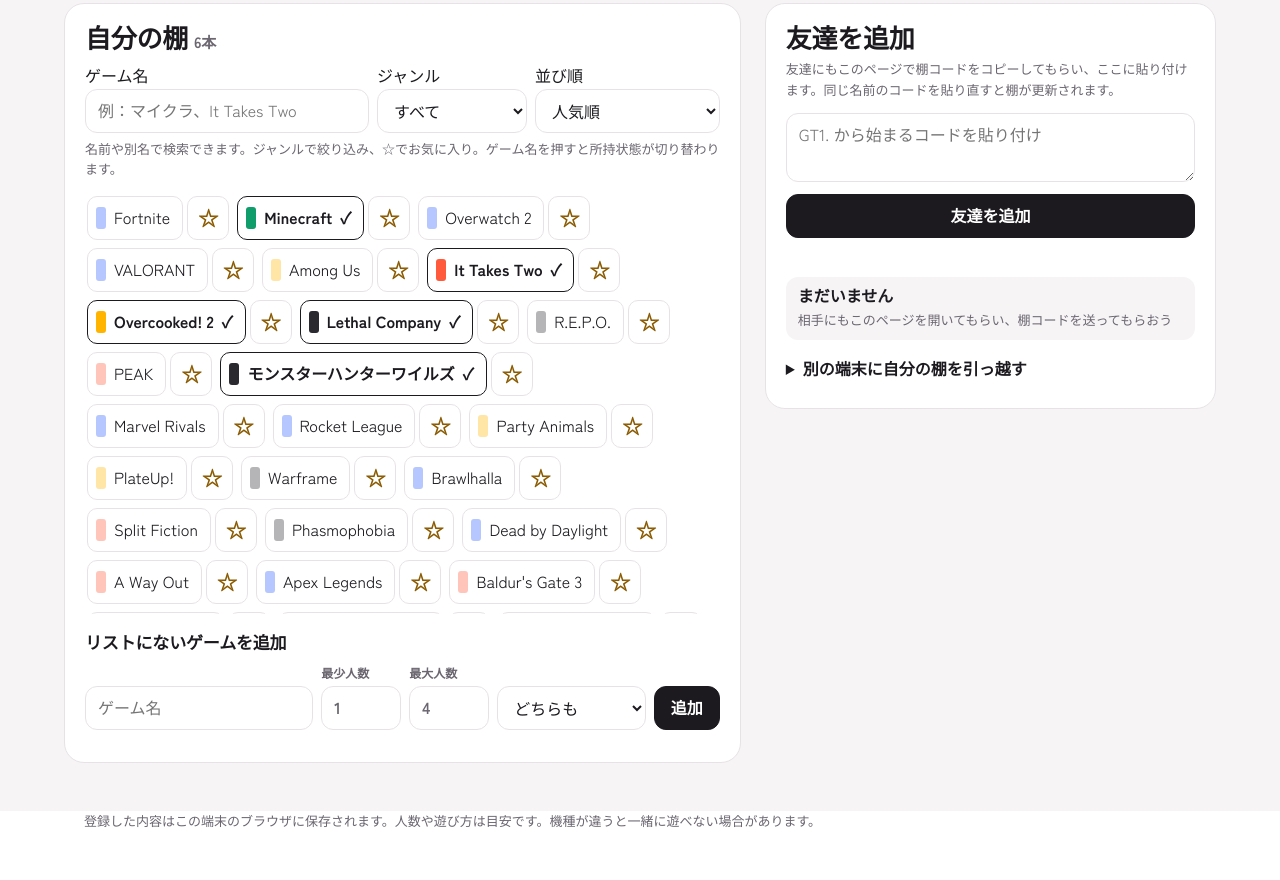
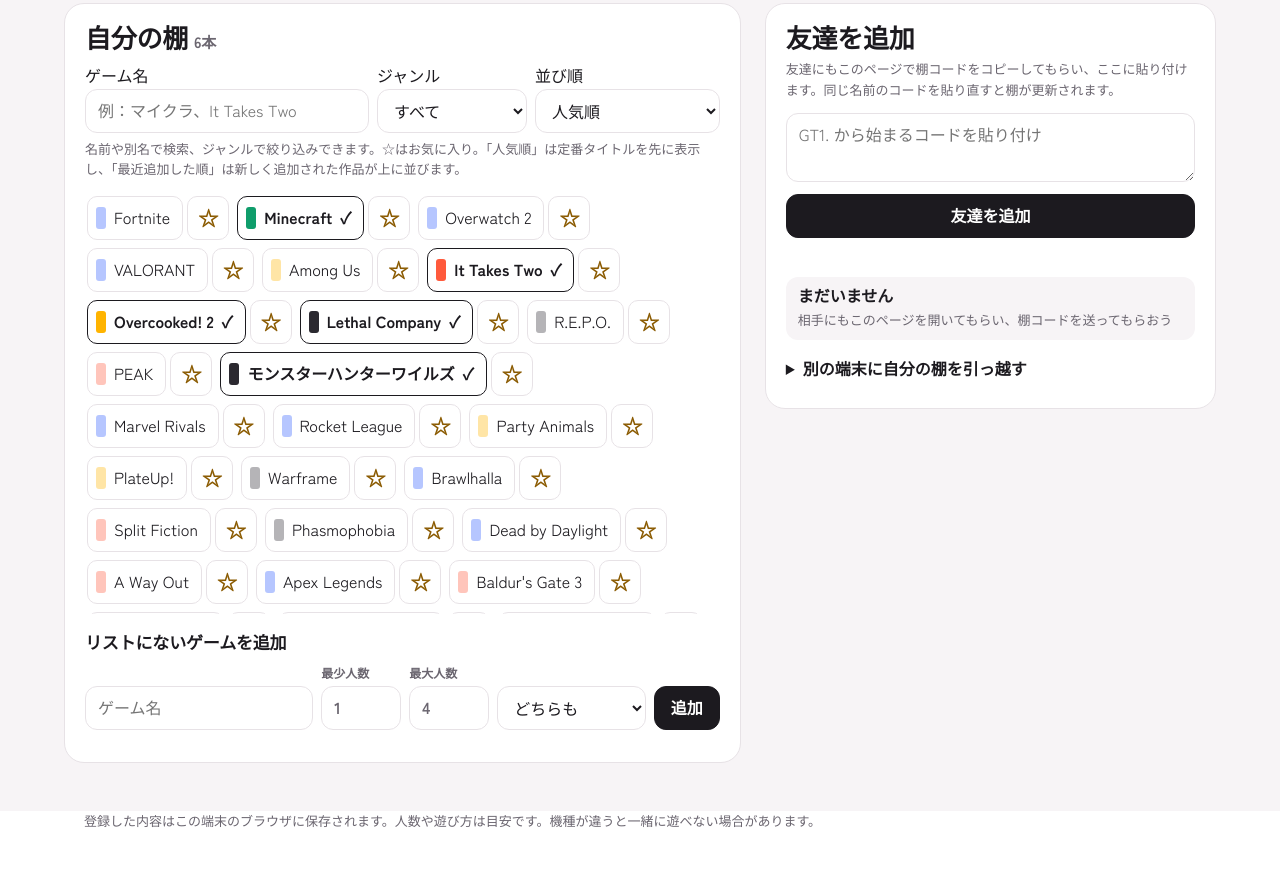
Before and after one commit to planet0527/p-d86e6a38bb, a plain HTML site: page index.html in a window 1280 px wide. Shown: the part 1346-2226 px from the top of the page. Drawn offline with Linux system fonts and the light colour scheme.

Commit message:
Clarify game shelf sorting

```diff
--- a/index.html
+++ b/index.html
@@ -186,7 +186,7 @@ summary{cursor:pointer;font-weight:700;min-height:32px}
   <div class="wrap cols">
     <div class="card" id="my-shelf">
       <h2>自分の棚<small id="mycount"></small></h2>
-      <div class="shelf-toolbar"><label for="q">ゲーム名<input id="q" type="search" placeholder="例：マイクラ、It Takes Two" aria-label="ゲームを探す"></label><label for="genreFilter">ジャンル<select id="genreFilter" aria-label="ジャンルで絞り込む"><option value="all">すべて</option></select></label><label for="sortOrder">並び順<select id="sortOrder" aria-label="ゲームの並び順"><option value="popular">人気順</option><option value="recent">最近追加した順</option><option value="favorite">お気に入り優先</option><option value="name">名前順</option></select></label></div><p class="note selected-hint">名前や別名で検索できます。ジャンルで絞り込み、☆でお気に入り。ゲーム名を押すと所持状態が切り替わります。</p>
+      <div class="shelf-toolbar"><label for="q">ゲーム名<input id="q" type="search" placeholder="例：マイクラ、It Takes Two" aria-label="ゲームを探す"></label><label for="genreFilter">ジャンル<select id="genreFilter" aria-label="ジャンルで絞り込む"><option value="all">すべて</option></select></label><label for="sortOrder">並び順<select id="sortOrder" aria-label="ゲームの並び順"><option value="popular">人気順</option><option value="recent">最近追加した順</option><option value="favorite">お気に入り優先</option><option value="name">名前順</option></select></label></div><p class="note selected-hint">名前や別名で検索、ジャンルで絞り込みできます。☆はお気に入り。「人気順」は定番タイトルを先に表示し、「最近追加した順」は新しく追加された作品が上に並びます。</p>
       <div class="shelf" id="shelf"></div>
       <h3 style="font-size:17px;margin-top:20px">リストにないゲームを追加</h3>
       <form class="custom" id="cform">
```
